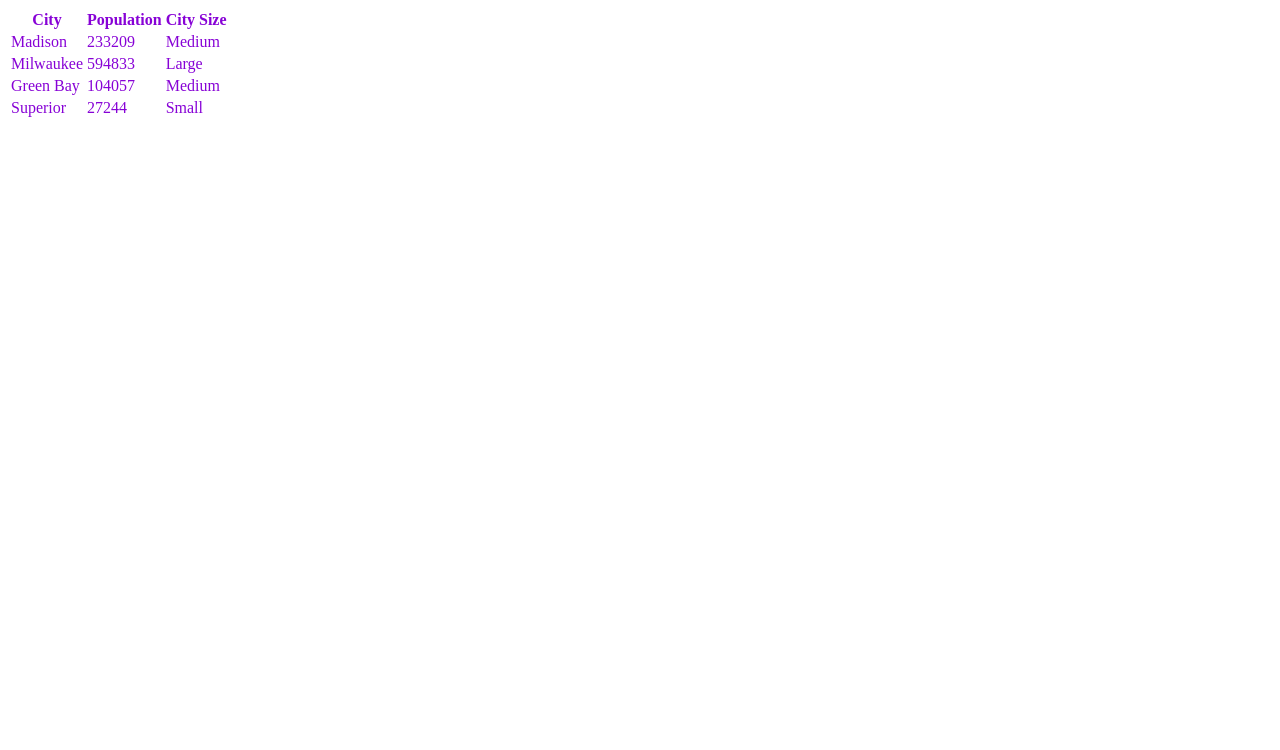
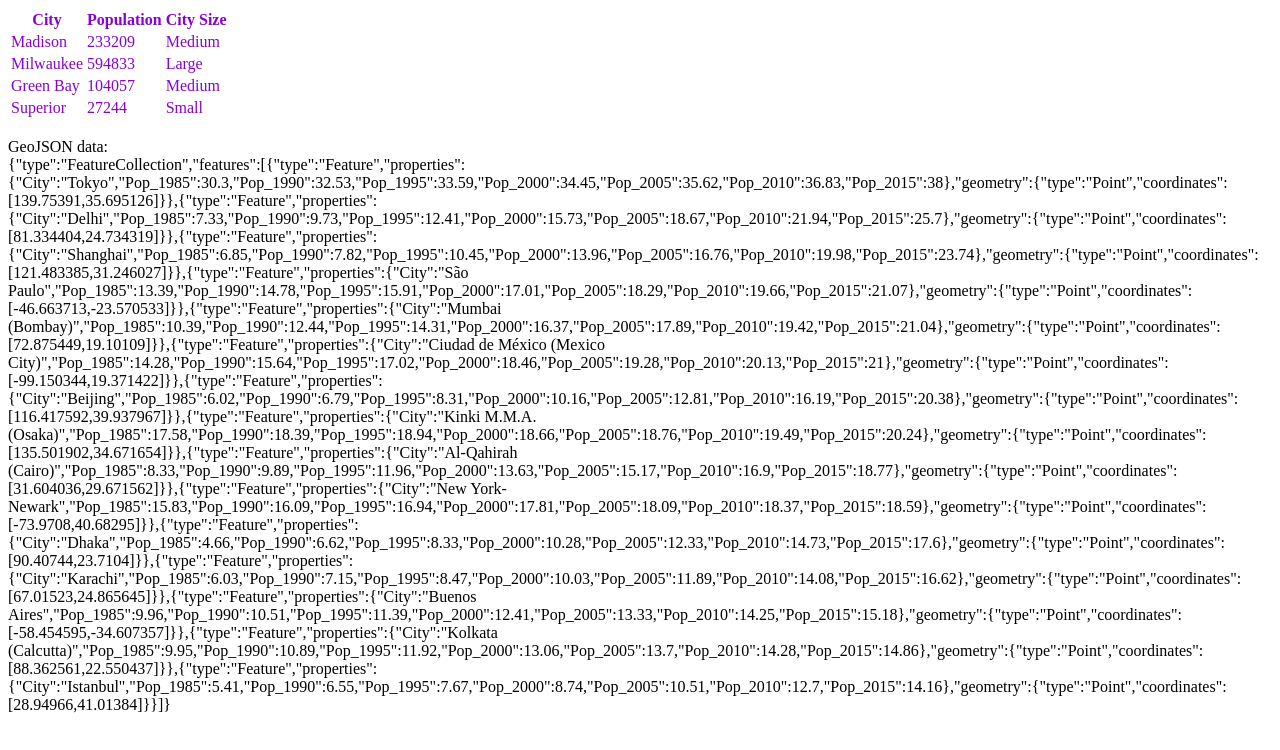
Before and after one commit to JSeibel55/Geog575-Lesson2, a plain HTML site: page index.html in a window 1280 px wide. Both pictures are taken after a click on the element 118 px from the left and 64 px from the top of the page. Drawn offline with Linux system fonts and the light colour scheme.

Commit message:
Activity 4
GeoJSON data is displayed on webpage and comments added

```diff
--- a/index.html
+++ b/index.html
@@ -24,6 +24,6 @@
 
         <!--put your external script links here-->
         <script type="text/javascript" src="lib/jquery-3.4.1.js"></script>
-        <script type="text/javascript" src="js/main_with_debug.js"></script>
+        <script type="text/javascript" src="js/main.js"></script>
     </body>
 </html>
--- /dev/null
+++ b/js/main.js
@@ -0,0 +1,148 @@
+//initialize function called when the script loads
+function initialize(){
+	cities();
+};
+
+//function to create a table with city objects and their populations
+function cities(){
+	//define two arrays for cities and population
+	var cityPop = [
+		{
+			city: 'Madison',
+			population: 233209
+		},
+		{
+			city: 'Milwaukee',
+			population: 594833
+		},
+		{
+			city: 'Green Bay',
+			population: 104057
+		},
+		{
+			city: 'Superior',
+			population: 27244
+		}
+	];
+
+	//append the table element to the div
+	$("#mydiv").append("<table>");
+
+	//append a header row to the table
+	$("table").append("<tr>");
+
+	//add the "City" and "Population" columns to the header row
+	$("tr").append("<th>City</th><th>Population</th>");
+
+	//loop to add a new row for each city
+    for (var i = 0; i < cityPop.length; i++){
+        //assign longer html strings to a variable
+        var rowHtml = "<tr><td>" + cityPop[i].city + "</td><td>" + cityPop[i].population + "</td></tr>";
+        //add the row's html string to the table
+        $("table").append(rowHtml);
+    };
+
+	//Function call to add a third column for the City Size
+	addColumns(cityPop);
+	//Function call to add mouse over and mouse click events
+    addEvents();
+};
+
+//Function to create City Size column with a row for each city in cityPop
+function addColumns(cityPop){
+
+	//JQuery loop to loop through cityPop and assign a city size to each city object
+    $('tr').each(function(i){
+
+		//Default start where it generates the column title because no city object is being looked at yet
+    	if (i == 0){
+    		$(this).append('<th>City Size</th>');
+    	} else {
+
+			//Create a citySize variable to store the city size in
+    		var citySize;
+
+			//Look at the population attribute of the city object array and assign a city size depening on the city populaiton size
+			//If the city has a population attribute less than 100000, assign a small city size
+    		if (cityPop[i-1].population < 100000){
+    			citySize = 'Small';
+
+			//If the city has a population attribute less than 500000, assign a medium city size
+    		} else if (cityPop[i-1].population < 500000){
+    			citySize = 'Medium';
+
+			//Any other city size, assign a large city size
+    		} else {
+    			citySize = 'Large';
+    		};
+
+			//append the value stored in citySize to the current table row
+    		$(this).append('<td>' + citySize + '</td>');
+    	};
+    });
+};
+
+//Function to add mouse events
+function addEvents(){
+
+	//function that reacts to when the mouse tracks over the table
+	$('table').mouseover(function(){
+
+		//assign a variable named color that will be added upon to get a rgb color value
+		var color = "rgb(";
+
+		//loop through 3 increments to create the full rgb color value
+		for (var i=0; i<3; i++){
+
+			//genreate a random number and add it to the color variable
+			var random = Math.round(Math.random() * 255);
+
+			color += random;
+
+			//If the loop is still occuring, add a "," after each randomly generated number for the rgb requirments
+			if (i<2){
+				color += ",";
+			//Once done looping, add a ")" at the end
+			} else {
+				color += ")";
+			}
+		};
+
+		//method that sets the color of the table(this) element. Propetyname, color value
+		$(this).css('color', color);
+	});
+
+	//function that pops up this alert message
+	function clickme(){
+		alert('Hey, you clicked me!');
+	};
+
+	//Function that allows the table to be respond to being clicked on and reacts with the clickme funciton
+	$('table').on('click', clickme);
+};
+
+//Function to put data on webpage
+function debugCallback(mydata){
+	//Appends the data in string format to the div
+	$(mydiv).append('<br>GeoJSON data: <br>' + JSON.stringify(mydata));
+};
+
+//define AJAX function
+function debugAjax(){
+	//define a variable to hold the data
+	var mydata;
+
+    //basic jQuery ajax method
+	$.ajax("data/MegaCities.geojson", {
+		dataType: "json", //Type of file
+		success: function(response){ //When the file is opened correctly, pass the contents to an internal function
+			mydata = response
+			//Call other function to pass the data too
+			debugCallback(mydata);
+		}
+	});
+};
+
+//call the initialize function when the document has loaded
+$(document).ready(initialize);
+$(document).ready(debugAjax);
--- a/js/main_with_debug.js
+++ b/js/main_with_debug.js
@@ -3,7 +3,7 @@ function initialize(){
 	cities();
 };
 
-//function to create a table with city objects and their populations
+//function to create a table with cities and their populations
 function cities(){
 	//define two arrays for cities and population
 	var cityPop = [
@@ -42,82 +42,63 @@ function cities(){
         $("table").append(rowHtml);
     };
 
-	//Function call to add a third column for the City Size
-	addColumns(cityPop);
-	//Function call to add mouse over and mouse click events
+    addColumns(cityPop);
     addEvents();
 };
 
-//Function to create City Size column with a row for each city in cityPop
 function addColumns(cityPop){
 
-	//JQuery loop to loop through cityPop and assign a city size to each city object
     $('tr').each(function(i){
 
-		//Default start where it generates the column title because no city object is being looked at yet
     	if (i == 0){
-    		$(this).append('<th>City Size</th>');
+
+    		$(this).apend('<th>City Size</th>');
     	} else {
 
-			//Create a citySize variable to store the city size in
     		var citySize;
 
-			//Look at the population attribute of the city object array and assign a city size depening on the city populaiton size
-			//If the city has a population attribute less than 100000, assign a small city size
     		if (cityPop[i-1].population < 100000){
     			citySize = 'Small';
 
-			//If the city has a population attribute less than 500000, assign a medium city size
     		} else if (cityPop[i-1].population < 500000){
-    			citySize = 'Medium';
+    			citysize = 'Medium';
 
-			//Any other city size, assign a large city size
     		} else {
     			citySize = 'Large';
     		};
 
-			//append the value stored in citySize to the current table row
-    		$(this).append('<td>' + citySize + '</td>');
+    		$this.append('<td' + citySize + '</td>');
     	};
     });
 };
 
-//Function to add mouse events
 function addEvents(){
 
-	//function that reacts to when the mouse tracks over the table
-	$('table').mouseover(function(){
+	$('#table').mouseover(function(){
 
-		//assign a variable named color that will be added upon to get a rgb color value
 		var color = "rgb(";
 
-		//loop through 3 increments to create the full rgb color value
 		for (var i=0; i<3; i++){
 
-			//genreate a random number and add it to the color variable
 			var random = Math.round(Math.random() * 255);
 
-			color += random;
+			color += "random";
 
-			//If the loop is still occuring, add a "," after each randomly generated number for the rgb requirments
 			if (i<2){
 				color += ",";
-			//Once done looping, add a ")" at the end
+
 			} else {
 				color += ")";
-			}
 		};
 
-		//method that sets the color of the table(this) element. Propetyname, color value
 		$(this).css('color', color);
 	});
 
-	//function that pops up this alert message
 	function clickme(){
+
 		alert('Hey, you clicked me!');
 	};
 
-	//Function that allows the table to be respond to being clicked on and reacts with the clickme funciton
 	$('table').on('click', clickme);
 };
 
```
Also changed, not shown: data/MegaCities.csv (added, +16 -0 lines), js/Week3_Examples.js (added, +77 -0 lines), js/debug_ajax.js (added, +21 -0 lines), data/MegaCities.geojson (added), 1 other file.
